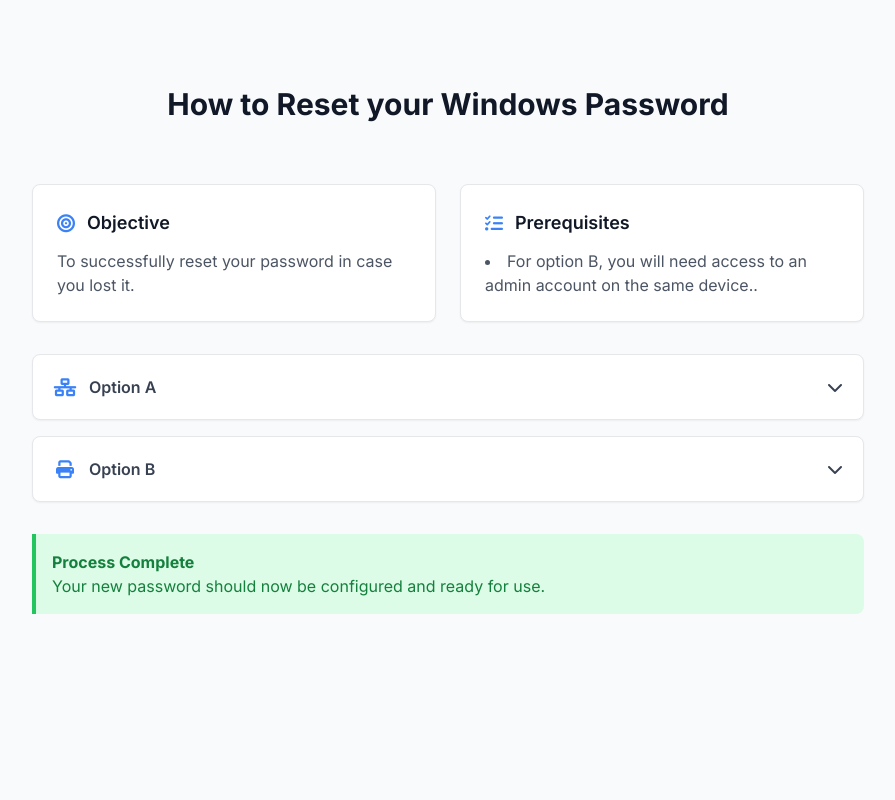
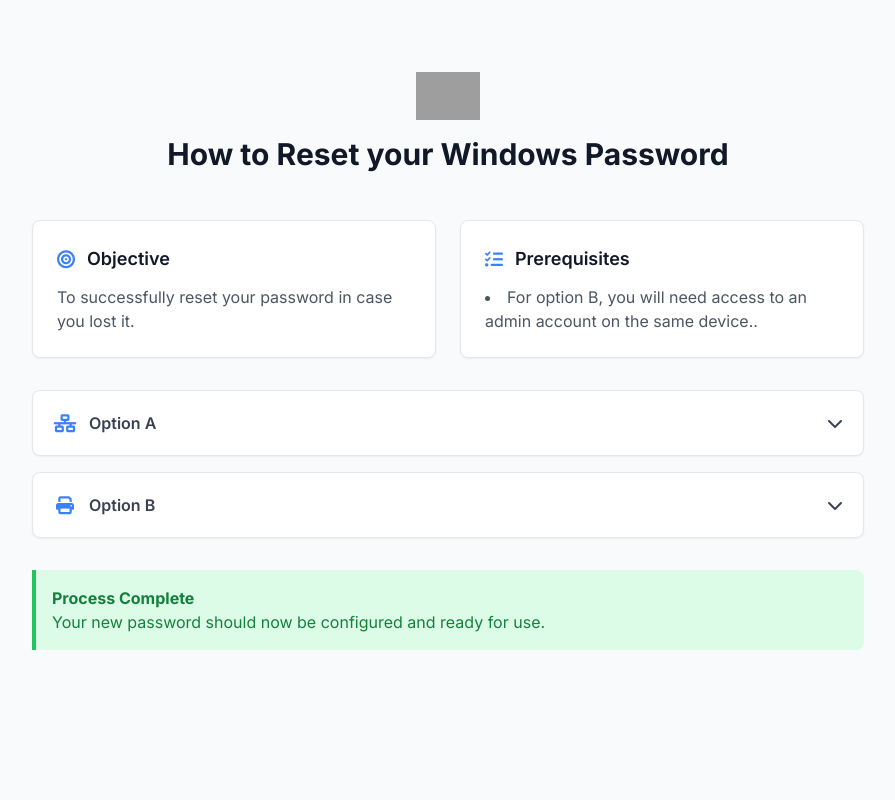
Before and after one commit to priscilandi/reset-password, a plain HTML site: page index.html in a window 1280 px wide. Shown: the whole page, without its empty margins (192-1087 px from the left). Drawn offline with nearby package versions, Linux system fonts and the light colour scheme; grey boxes are pictures that could not be loaded.

Commit message:
Update index.html

```diff
--- a/index.html
+++ b/index.html
@@ -42,13 +42,15 @@
 <body class="bg-gray-50 text-gray-800">
 
     <div class="container mx-auto p-4 sm:p-6 md:p-8 max-w-4xl">
-        <!-- Header -->
-        <header class="mb-8">
-            <div style="display: flex; justify-content: center; align-items: center; height: 12vh;">
-  <h1 class="text-3xl font-bold text-gray-900  ">How to Reset your Windows Password</h1>
-</div>
-
-
+       <!-- Header -->
+        <header class="mb-8 text-center">
+            <!-- Flex container to stack logo and title -->
+            <div class="flex flex-col justify-center items-center py-4">
+                <!-- Logo Image -->
+                <img src="https://i.postimg.cc/mkmHqZcz/logo-union-agener.png" alt="Union Agener Inc Company Logo" class="h-12 w-auto mb-4" onerror="this.onerror=null;this.src='https://placehold.co/200x50/cccccc/333333?text=Logo+Not+Found';">
+                <!-- Title -->
+                <h1 class="text-3xl font-bold text-gray-900">How to Reset your Windows Password</h1>
+            </div>
         </header>
 
         <!-- Objective & Prerequisites -->
```
